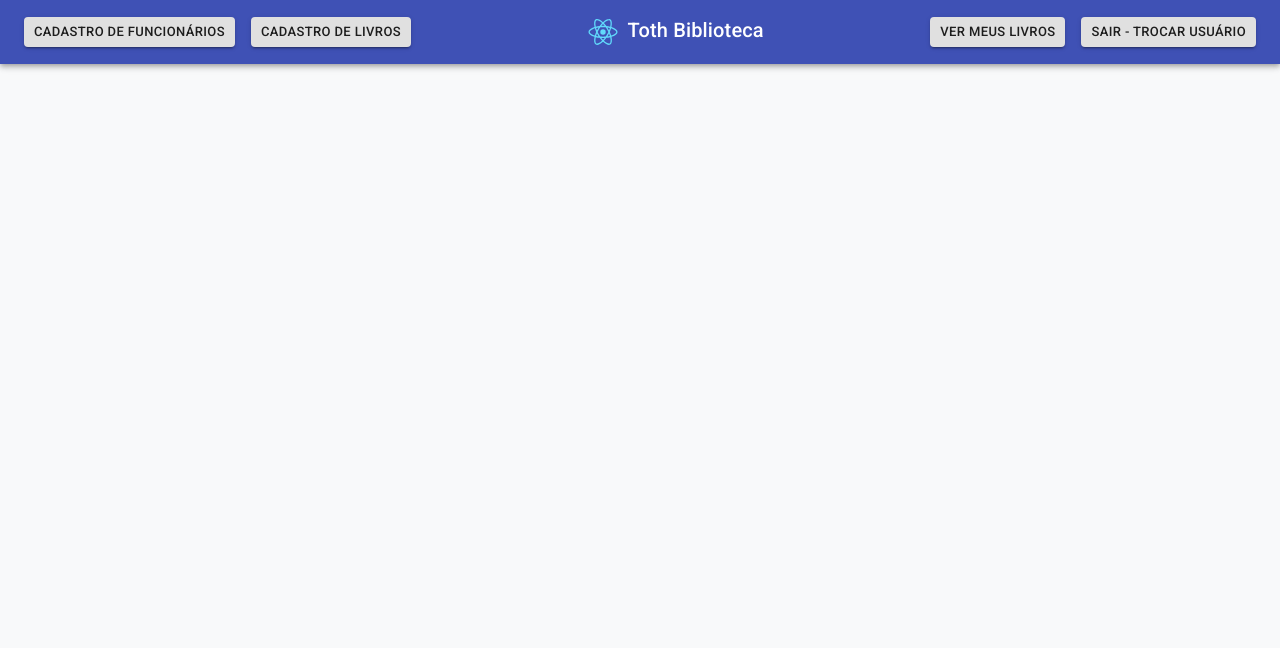
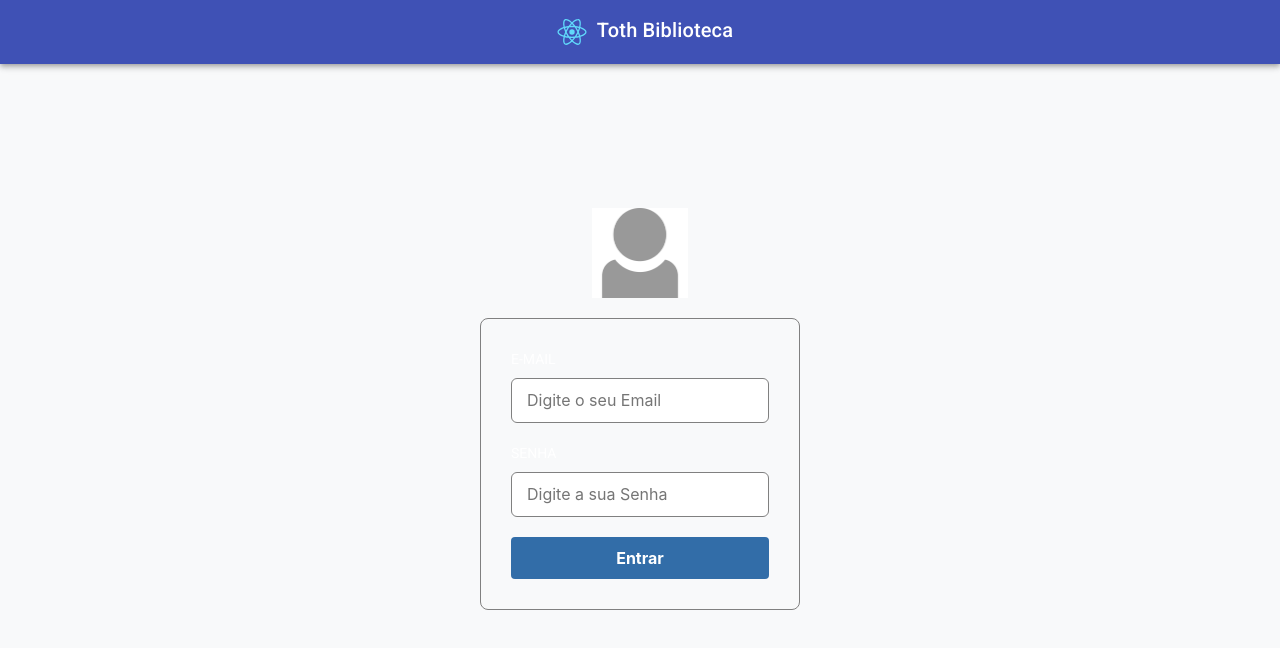
Before and after one commit to yankelvin/sistema-biblioteca, a React (Create React App) app in the folder frontend/: page /login in a window 1280 px wide. Shown: the top 648 px of the page. Built offline with nearby package versions, Linux system fonts and the light colour scheme.

Commit message:
Ajustes no cabeçalho, tela de login e rotas
Agora a página inicial é a home e não necessita estar logado

```diff
--- a/frontend/src/layout/Header.js
+++ b/frontend/src/layout/Header.js
@@ -67,6 +67,7 @@ const useStyles = makeStyles(theme => ({
 
 export default function SearchAppBar() {
   const classes = useStyles();
+  const _id = "5dc1cf33e4caa528dcc63d6b";
 
   return (
     <div className={classes.root}>
@@ -75,7 +76,7 @@ export default function SearchAppBar() {
           <Link to={"/new/employee"}>
             <Button
               id="btnNewEmp"
-              className="mr-3"
+              className={localStorage.id === _id ? "mr-3" : "mr-3 d-none"}
               variant="contained"
               color="default"
               size="small"
@@ -85,13 +86,19 @@ export default function SearchAppBar() {
           </Link>
 
           <Link to={"/new/book"}>
-            <Button id="btnNewBook" variant="contained" color="default" size="small">
+            <Button
+              className={localStorage.id === _id ? "" : "d-none"}
+              id="btnNewBook"
+              variant="contained"
+              color="default"
+              size="small"
+            >
               Cadastro de Livros
             </Button>
           </Link>
 
           <Typography className={classes.title} variant="h6" noWrap align="center">
-            <Link id="toth-link" to={"/home"}>
+            <Link id="toth-link" to={"/"}>
               <img src={logo} alt="logo" height="50px" width="50px" align="center" />
               Toth Biblioteca
             </Link>
@@ -100,7 +107,7 @@ export default function SearchAppBar() {
           <Link to={"/mybooks"}>
             <Button
               id="btnAlugueis"
-              className="mr-3"
+              className={localStorage.id === _id ? "mr-3" : "mr-3 d-none"}
               variant="contained"
               color="default"
               size="small"
@@ -109,9 +116,27 @@ export default function SearchAppBar() {
             </Button>
           </Link>
 
-          <Link to={""}>
-            <Button id="btnLogin" variant="contained" color="default" size="small">
+          <Link to={"/login"}>
+            <Button
+              className={localStorage.id === _id ? "" : "d-none"}
+              id="btnLogin"
+              variant="contained"
+              color="default"
+              size="small"
+            >
               Sair - Trocar Usuário
+            </Button>
+          </Link>
+
+          <Link to={"/login"}>
+            <Button
+              className={localStorage.id === "" ? "" : "d-none"}
+              id="btnLogin"
+              variant="contained"
+              color="default"
+              size="small"
+            >
+              Fazer Login
             </Button>
           </Link>
         </Toolbar>
--- a/frontend/src/pages/Login/Login.js
+++ b/frontend/src/pages/Login/Login.js
@@ -13,6 +13,11 @@ export default class Login extends Component {
     this.signIn = this.signIn.bind(this);
     this.setEmail = this.setEmail.bind(this);
     this.setPassword = this.setPassword.bind(this);
+
+    if (localStorage.id !== "") {
+      document.location.reload();
+      localStorage.id = "";
+    }
   }
 
   signIn = async e => {
@@ -24,7 +29,7 @@ export default class Login extends Component {
         if (x.email === this.state.email && x.password === this.state.password) {
           this.setState({ id: x._id });
           localStorage.id = this.state.id;
-          document.location += "home";
+          document.location = "/";
         }
       });
     }
@@ -106,7 +111,7 @@ export default class Login extends Component {
       <div className="container" style={containerStyle} onMouseOver={this.onlyAdm}>
         <img src={logo} style={img} alt="Bibilioteca Toth " />
         <div className="content" style={contentStyle}>
-          <form style={formStyle} action="/home">
+          <form style={formStyle} action="">
             <label style={contentLabelStyle} htmlFor="email">
               {" "}
               E-MAIL
--- a/frontend/src/routes.js
+++ b/frontend/src/routes.js
@@ -7,16 +7,18 @@ import CadastroFuncionario from "./pages/Funcionarios/CadastroFuncionario";
 import CadastroLivros from "./pages/Livros/CadastroLivros";
 import Login from "./pages/Login/Login";
 import Home from "./pages/Home";
+import MyBooks from "./pages/MyBooks/MyBooks";
 //
 
 export default function Routes() {
   return (
     <Route>
       <Switch>
-        <Route path="/home" exact={true} component={Home} />
+        <Route path="/" exact={true} component={Home} />
         <Route path="/new/employee" exact={true} component={CadastroFuncionario} />
         <Route path="/new/book" exact={true} component={CadastroLivros} />
-        <Route path="/" exact={true} component={Login} />
+        <Route path="/login" exact={true} component={Login} />
+        <Route path="/mybooks" exact={true} component={MyBooks} />
       </Switch>
     </Route>
   );
```
